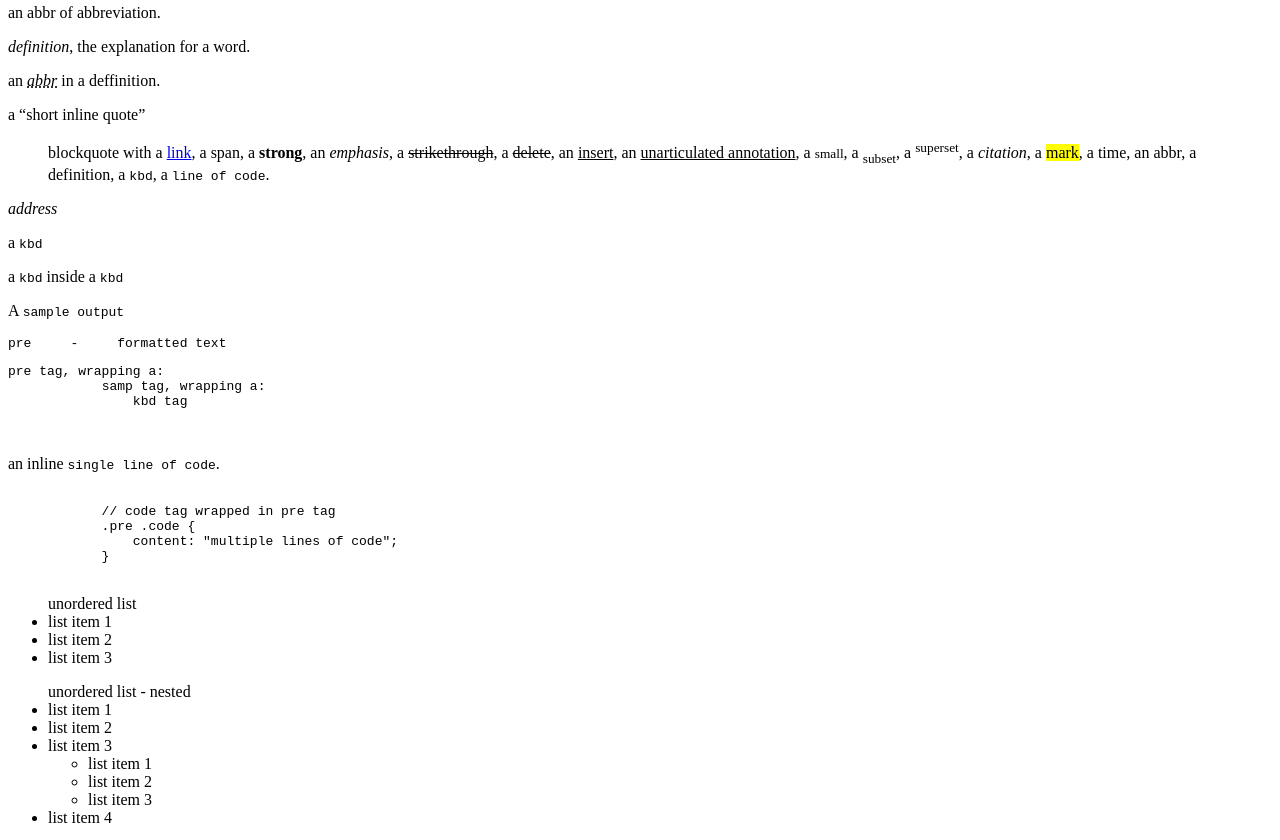
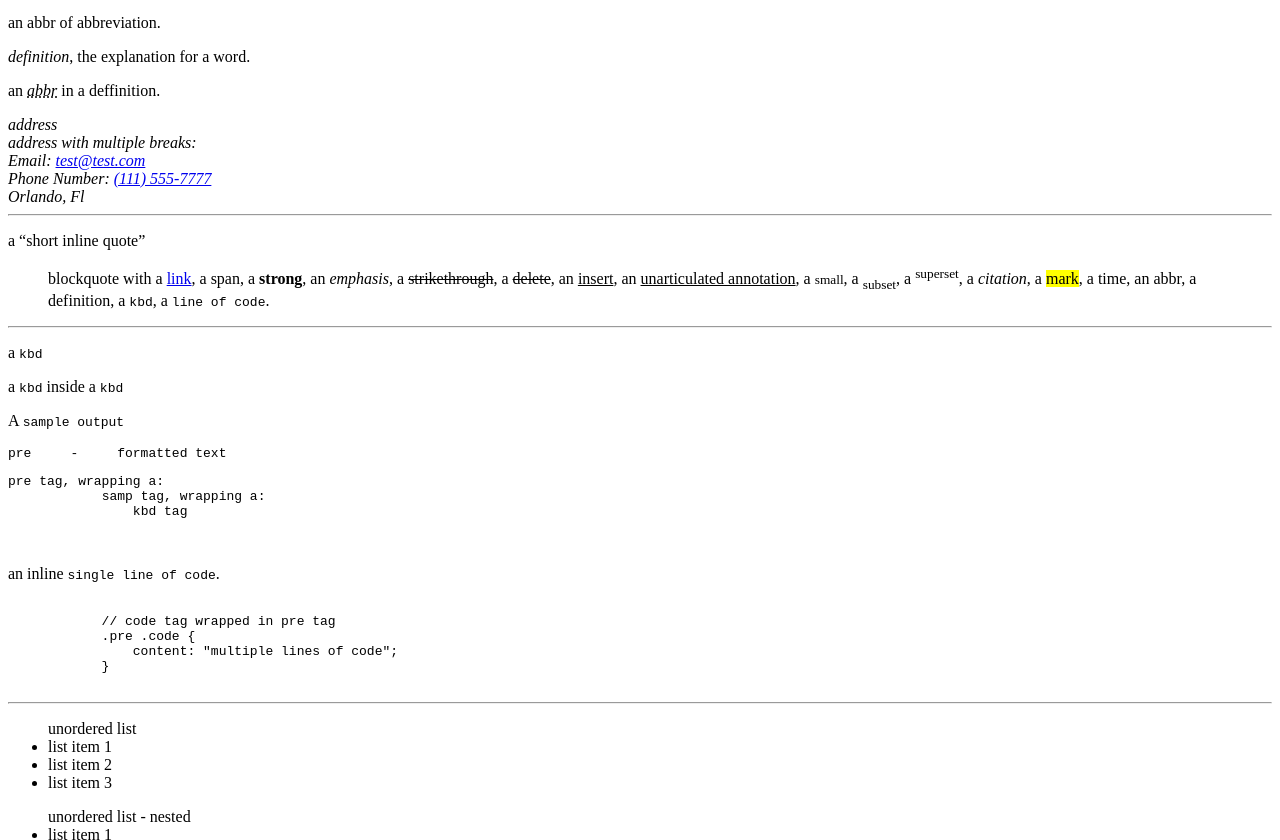
Before and after one commit to sangmort/roc-css-framework-sandbox, a plain HTML site: page index.html in a window 1280 px wide. Shown: the part 905-1745 px from the top of the page. Drawn offline with Linux system fonts and the light colour scheme.

Commit message:
Restructure html element order

```diff
--- a/index.html
+++ b/index.html
@@ -9,14 +9,19 @@
 
 	<body>
 		<!-- text content -->
+
 		<h1>heading 1</h1>
 		<h2>heading 2</h2>
 		<h3>heading 3</h3>
 		<h4>heading 4</h4>
 		<h5>heading 5</h5>
 		<h6>heading 6</h6>
+		<hr />
+		<!--Link - Text -->
 		<a href="#">link</a>
 		<p><a href="#">link in paragraph</a></p>
+
+		<!-- Text Modifiers-->
 		<p>paragraph</p>
 		<p>a <span>span</span></p>
 		<p>a <strong>strong</strong></p>
@@ -39,6 +44,18 @@
 			an <dfn><abbr title="hypertext markup language">abbr</abbr></dfn> in
 			a deffinition.
 		</p>
+		<address>address</address>
+		<address>
+			address with multiple breaks: <br />
+			Email: <a href="mailto:test@test.com">test@test.com</a> <br />
+			Phone Number: <a href="tel:+11115557777">(111) 555-7777</a> <br />
+			Orlando, Fl
+		</address>
+
+		<hr />
+
+		<!--Qoute-->
+
 		<p>a <q>short inline quote</q></p>
 		<blockquote>
 			<p>
@@ -52,7 +69,9 @@
 				a <code>line of code</code>.
 			</p>
 		</blockquote>
-		<address>address</address>
+
+		<!-- Line Break-->
+		<hr />
 
 		<!-- Code -->
 
@@ -74,6 +93,8 @@
                 content: "multiple lines of code";
             }
         </code></pre>
+
+		<hr />
 
 		<!-- lists -->
 
@@ -220,8 +241,7 @@
 			<li>list item 3</li>
 		</menu>
 
-		<!-- links -->
-		<a></a>
+		<hr />
 
 		<!-- images -->
 		<img src="" alt="" />
```
